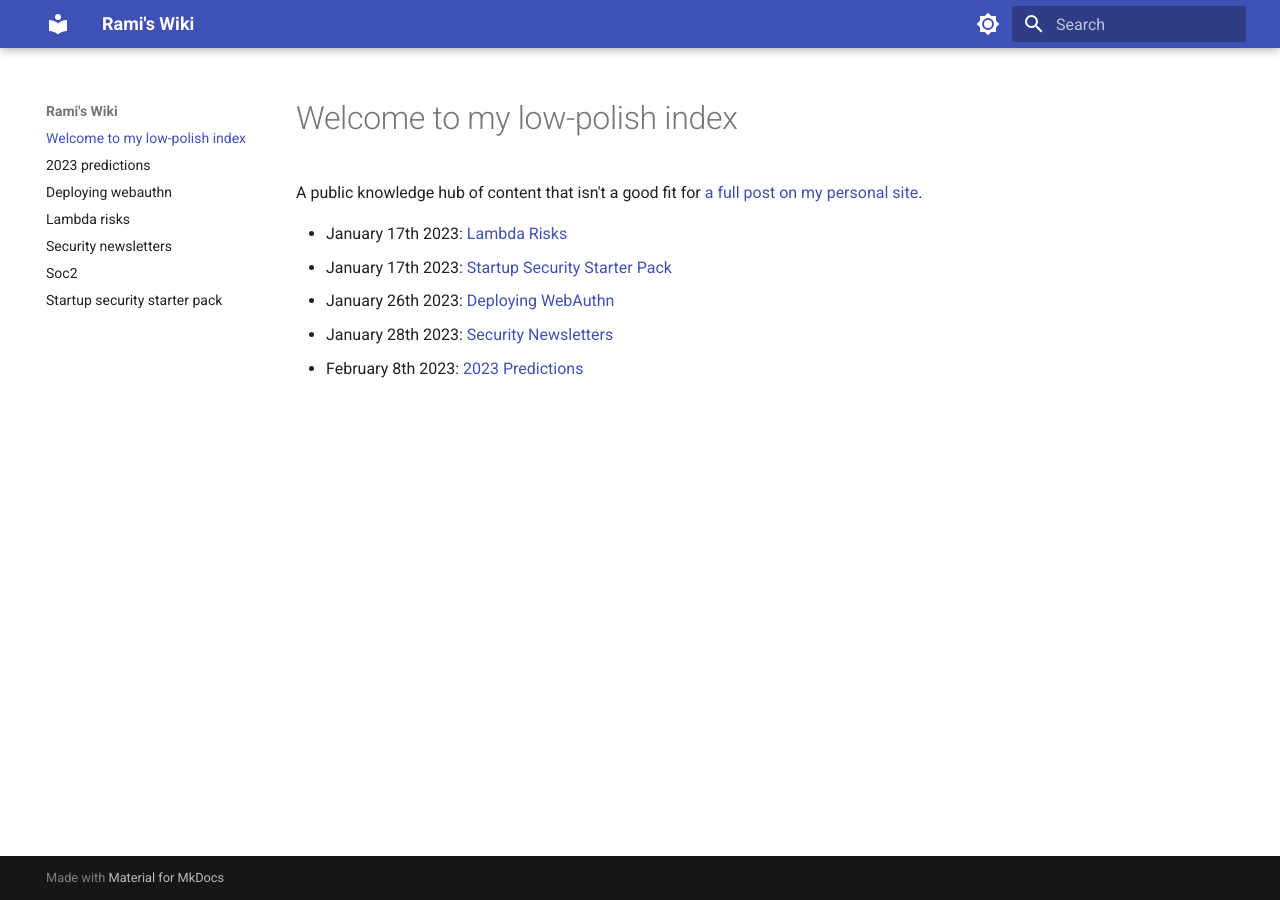
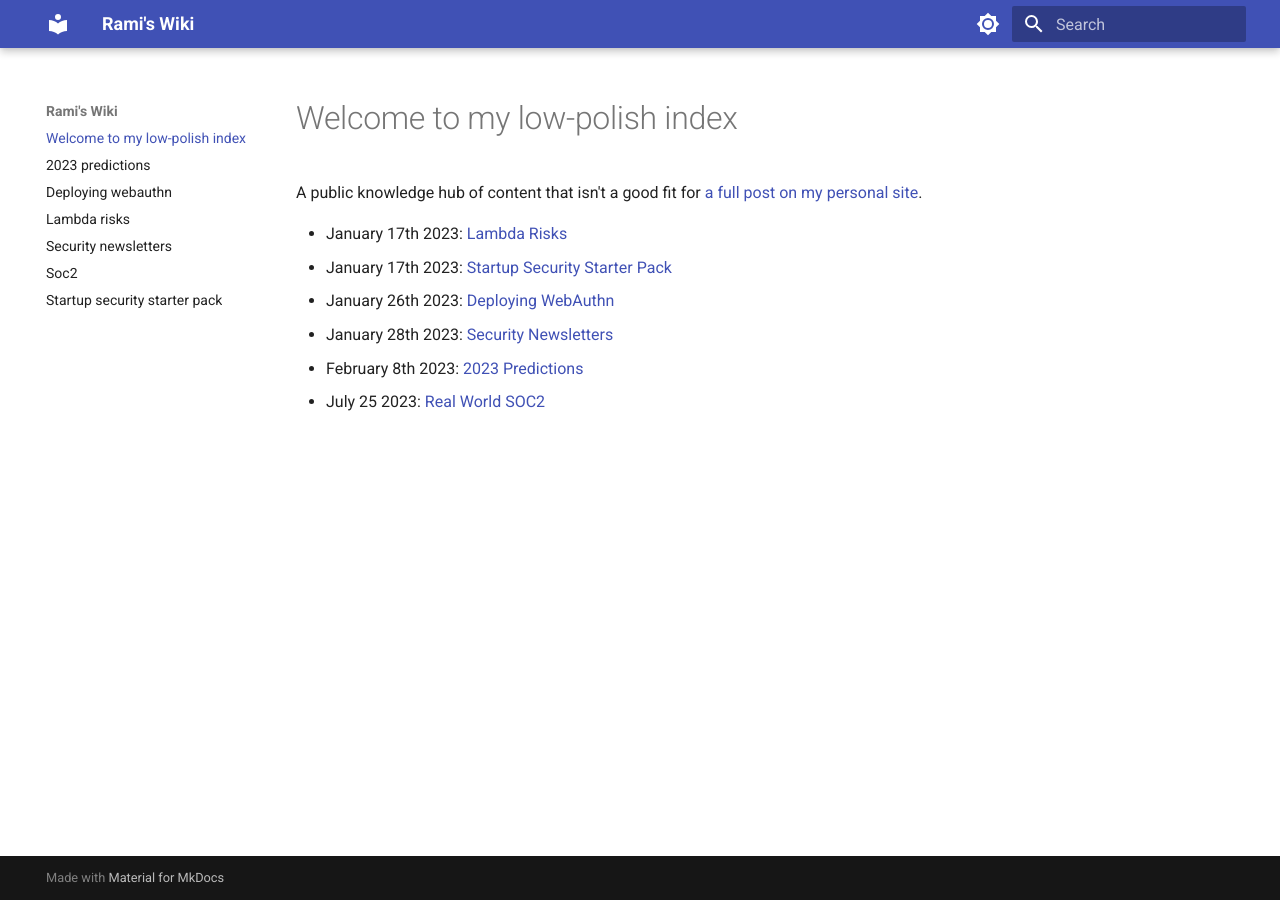
Before and after one commit to ramimac/wiki, an MkDocs documentation site: the page built from docs/index.md, in a window 1280 px wide. Built offline with MkDocs 1.6.1 and Material for MkDocs 9.7.7, drawn with Linux system fonts in a browser that asks for light colours.

Commit message:
update index

```diff
--- a/docs/index.md
+++ b/docs/index.md
@@ -7,3 +7,4 @@ A public knowledge hub of content that isn't a good fit for [a full post on my p
 * January 26th 2023: [Deploying WebAuthn](deploying-webauthn.md)
 * January 28th 2023: [Security Newsletters](security-newsletters.md)
 * February 8th 2023: [2023 Predictions](2023-predictions.md)
+* July 25 2023: [Real World SOC2](soc2.md)
```
